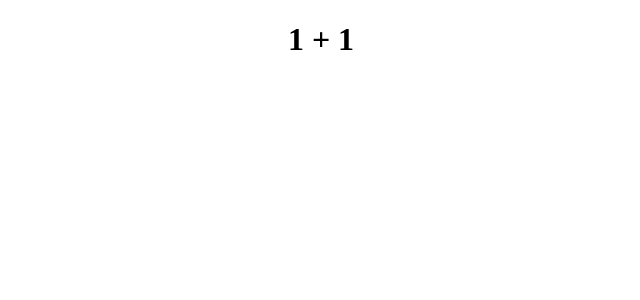
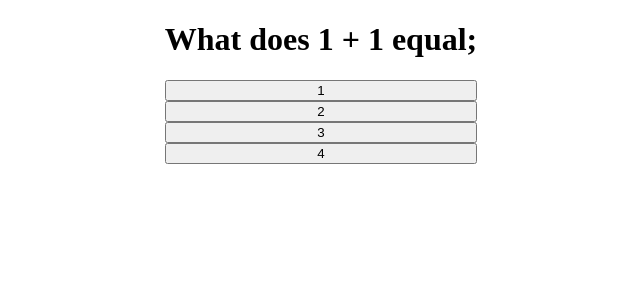
Before and after one commit to JacobPloog/FBLA-Mobile-App, a React (Vite) app: page /Quiz in a window 1280 px wide. Shown: the top 300 px of the page, without its empty margins (319-959 px from the left). Built offline with nearby package versions, Linux system fonts and the light colour scheme.

Commit message:
quiz will check for correct answer

```diff
--- a/src/components/Quiz.jsx
+++ b/src/components/Quiz.jsx
@@ -1,22 +1,37 @@
-import React from "react";
+import React, { useState } from "react";
+import Styles from "../styles/Quiz.module.css";
 
 export default function Quiz() {
+  const [isCorrect, setIsCorrect] = useState(null);
+
   const questions = [
     {
-      question: "1 + 1",
+      question: "What does 1 + 1 equal;",
       options: ["1", "2", "3", "4"],
       correctAnswer: "2",
     },
   ];
 
+  const checkIfCorrect = (e) => {
+    const selectedOption = e.target.innerHTML;
+
+
+    console.log("selected:", selectedOption);
+    if (selectedOption === questions[0].correctAnswer) {
+      console.log("Correct");
+      e.target.classList.add("correct")
+      console.log(e.target.classList)
+    } else {
+      console.log("Incorrect");
+    }
+  }
+
   return (
     <>
       <h1>{questions[0].question}</h1>
-      <div>
+      <div className={Styles.options }>
         {questions[0].options.map((option) => {
-          <>
-            <button>{option}</button>
-          </>
+            return <button onClick={checkIfCorrect}>{option}</button>
         })}
       </div>
     </>
--- /dev/null
+++ b/src/styles/Quiz.module.css
@@ -0,0 +1,11 @@
+.options {
+    display: flex;
+    flex-direction: column;
+}
+
+.correct {
+    background-color: lightgreen;
+}
+.incorrect {
+    background-color: lightcoral;
+}
```
Also changed, not shown: src/pages/Quiz.jsx (+24 -0 lines).
